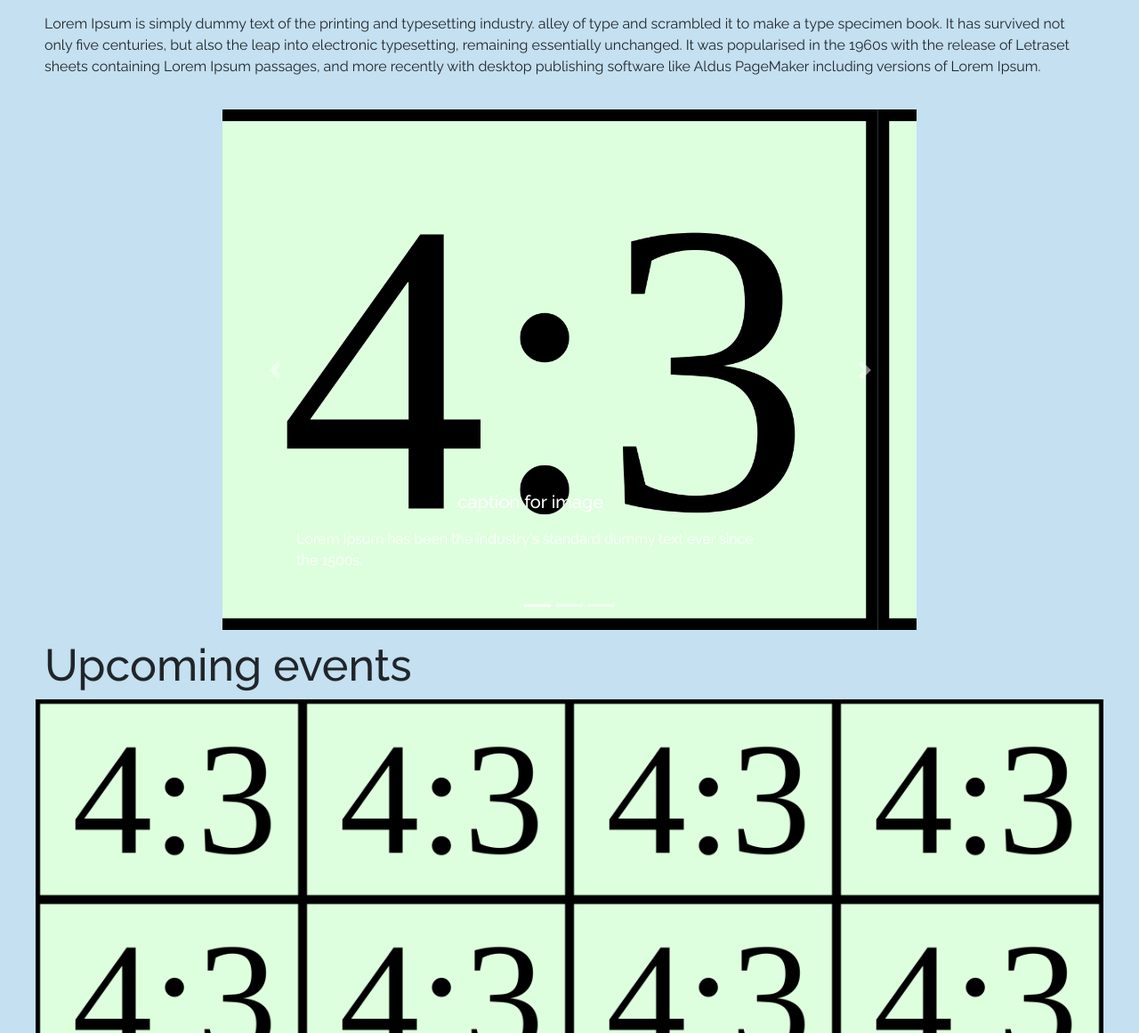
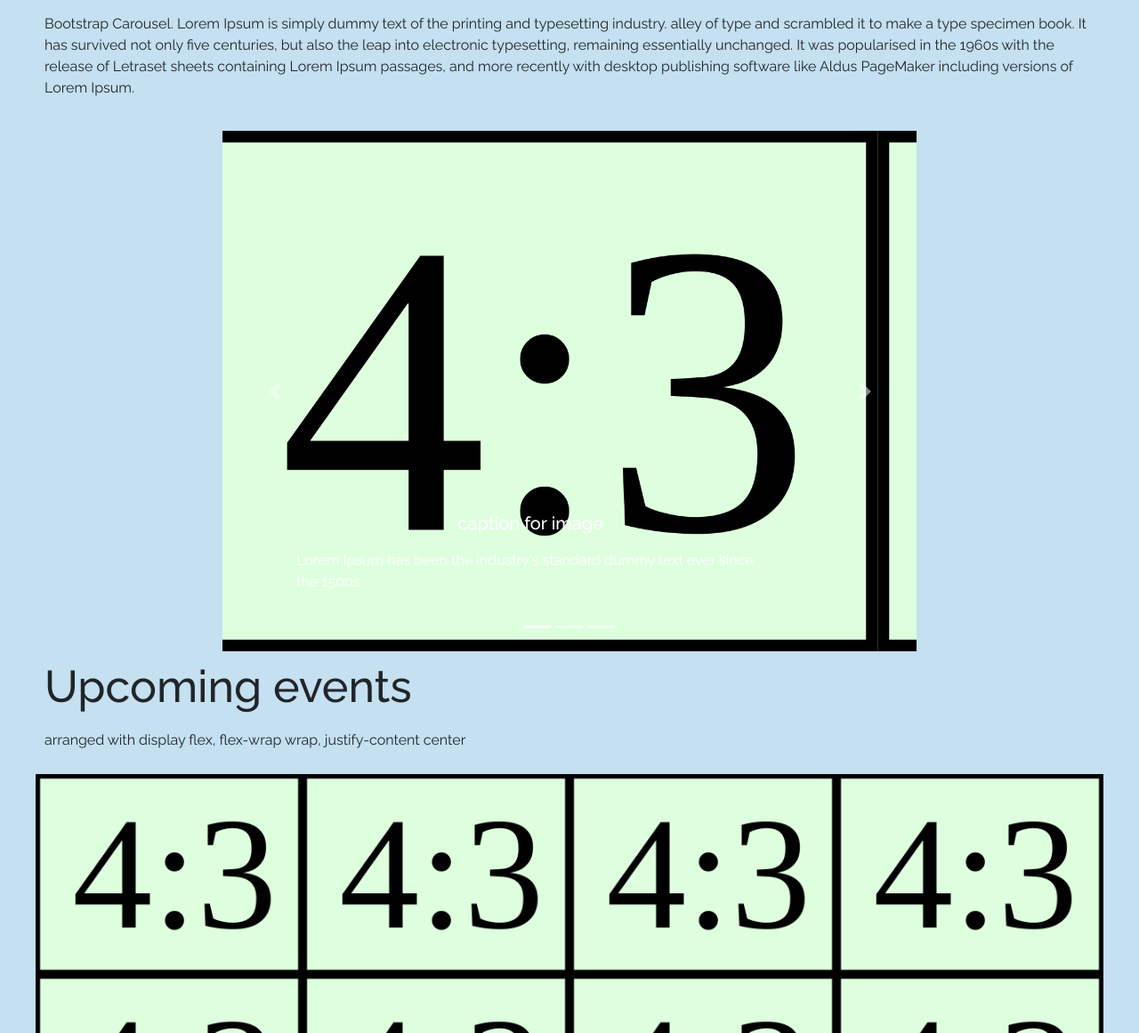
Before and after one commit to johannady2/bootstrapPractice, a plain HTML site: page index.html in a window 1280 px wide. Shown: the part 139-1300 px from the top of the page at 89% size. Drawn offline with nearby package versions, Linux system fonts and the light colour scheme.

Commit message:
added descriptions
added descriptions for the divs and how the images were arranged

```diff
--- a/index.html
+++ b/index.html
@@ -61,7 +61,7 @@
 
 		<div class="subContainer">
 				<h2>Welcome</h2>
-				<p> Lorem Ipsum is simply dummy text of the printing and typesetting industry. alley of type and scrambled it to make a type specimen book. It has survived not only five centuries, but also the leap into electronic typesetting, remaining essentially unchanged. It was popularised in the 1960s with the release of Letraset sheets containing Lorem Ipsum passages, and more recently with desktop publishing software like Aldus PageMaker including versions of Lorem Ipsum.
+				<p> Bootstrap Carousel. Lorem Ipsum is simply dummy text of the printing and typesetting industry. alley of type and scrambled it to make a type specimen book. It has survived not only five centuries, but also the leap into electronic typesetting, remaining essentially unchanged. It was popularised in the 1960s with the release of Letraset sheets containing Lorem Ipsum passages, and more recently with desktop publishing software like Aldus PageMaker including versions of Lorem Ipsum.
 				</p>
 				<div class="carouselContainer">
 
@@ -110,6 +110,7 @@
 
 				<div class="imageGalleryContainer">
 					<h2>Upcoming events</h2>
+					<p>arranged with display flex, flex-wrap wrap, justify-content center</p>
 					<div class="imageGallery">
 
 
@@ -126,6 +127,8 @@
 				</div>
 
 				<h2>Past Events</h2>
+
+				<p>arranged with bootstrap col-sm/md/lg</p>
 
 				<div class="row additionalImagesContainer">
 
```
